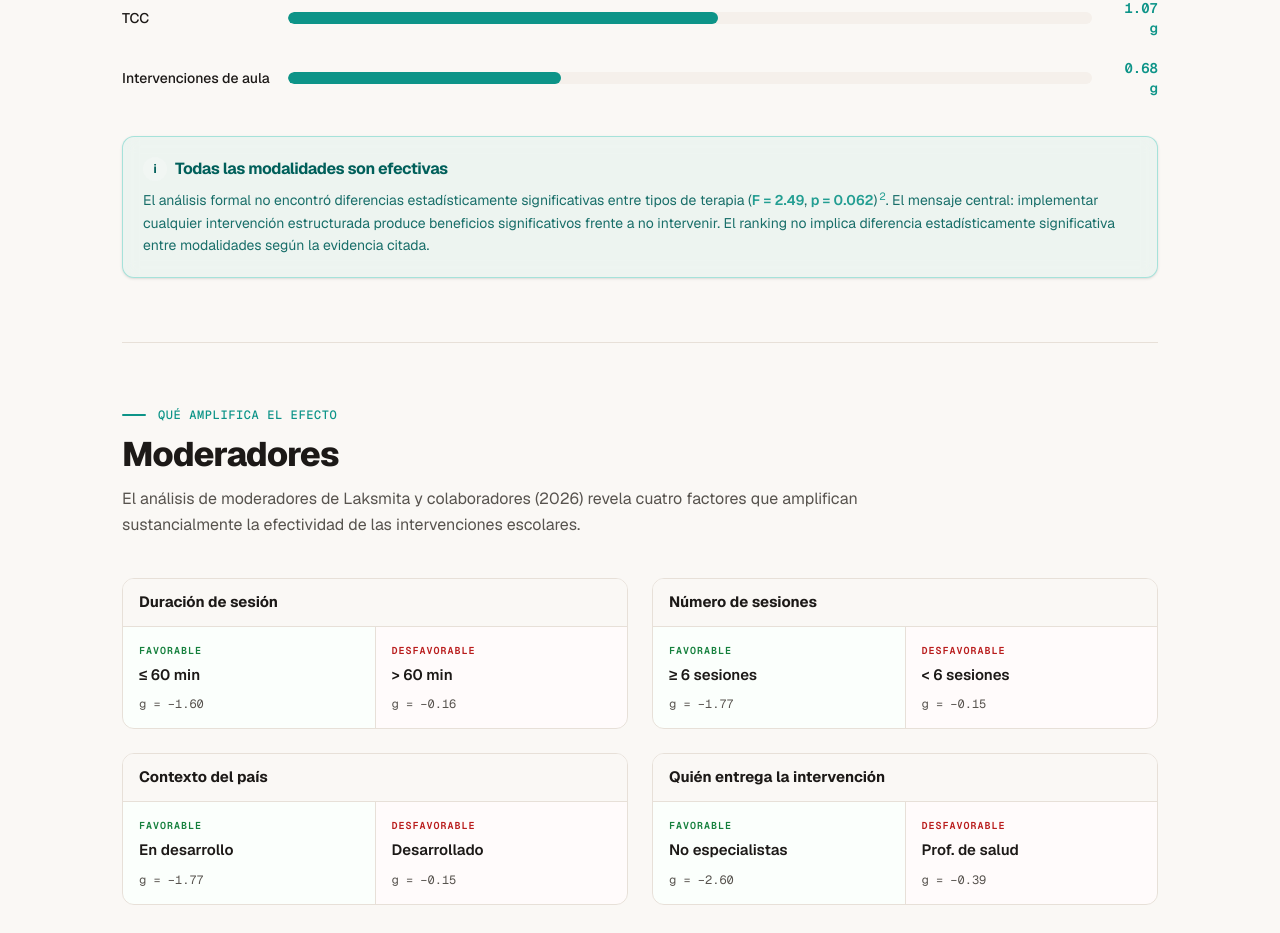
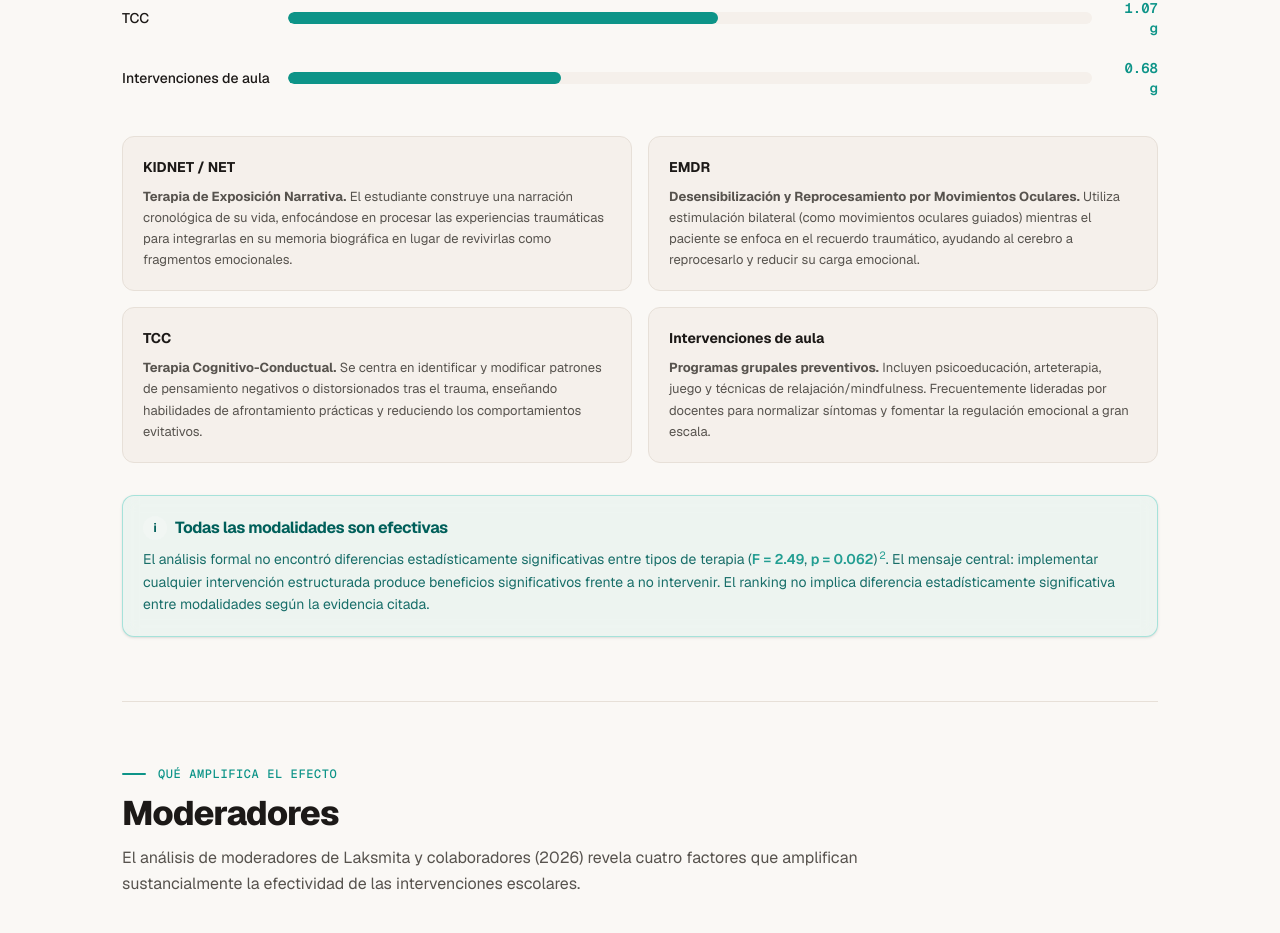
Before and after one commit to Mateob6/reconstruir-psi, a Next.js app: page /escuelas/evidencia in a window 1280 px wide. Shown: the part 2624-3557 px from the top of the page. Built offline with nearby package versions, Linux system fonts and the light colour scheme.

Commit message:
Mejora: descripciones breves de terapias en página de evidencia

```diff
--- a/src/app/escuelas/evidencia/page.tsx
+++ b/src/app/escuelas/evidencia/page.tsx
@@ -185,6 +185,33 @@ export default function EvidenciaPage() {
             <EffectBar label="TCC" value={1.07} maxValue={2.0} unit=" g" />
             <EffectBar label="Intervenciones de aula" value={0.68} maxValue={2.0} unit=" g" />
           </EffectBarList>
+
+          <div className="grid grid-cols-1 md:grid-cols-2 gap-4 mb-8">
+            <div className="p-5 rounded-xl border border-[var(--border)] bg-[var(--surface-raised)]">
+              <h4 className="font-bold text-[var(--foreground)] text-[14px] mb-2">KIDNET / NET</h4>
+              <p className="text-[13px] text-[var(--muted)] leading-relaxed">
+                <strong>Terapia de Exposición Narrativa.</strong> El estudiante construye una narración cronológica de su vida, enfocándose en procesar las experiencias traumáticas para integrarlas en su memoria biográfica en lugar de revivirlas como fragmentos emocionales.
+              </p>
+            </div>
+            <div className="p-5 rounded-xl border border-[var(--border)] bg-[var(--surface-raised)]">
+              <h4 className="font-bold text-[var(--foreground)] text-[14px] mb-2">EMDR</h4>
+              <p className="text-[13px] text-[var(--muted)] leading-relaxed">
+                <strong>Desensibilización y Reprocesamiento por Movimientos Oculares.</strong> Utiliza estimulación bilateral (como movimientos oculares guiados) mientras el paciente se enfoca en el recuerdo traumático, ayudando al cerebro a reprocesarlo y reducir su carga emocional.
+              </p>
+            </div>
+            <div className="p-5 rounded-xl border border-[var(--border)] bg-[var(--surface-raised)]">
+              <h4 className="font-bold text-[var(--foreground)] text-[14px] mb-2">TCC</h4>
+              <p className="text-[13px] text-[var(--muted)] leading-relaxed">
+                <strong>Terapia Cognitivo-Conductual.</strong> Se centra en identificar y modificar patrones de pensamiento negativos o distorsionados tras el trauma, enseñando habilidades de afrontamiento prácticas y reduciendo los comportamientos evitativos.
+              </p>
+            </div>
+            <div className="p-5 rounded-xl border border-[var(--border)] bg-[var(--surface-raised)]">
+              <h4 className="font-bold text-[var(--foreground)] text-[14px] mb-2">Intervenciones de aula</h4>
+              <p className="text-[13px] text-[var(--muted)] leading-relaxed">
+                <strong>Programas grupales preventivos.</strong> Incluyen psicoeducación, arteterapia, juego y técnicas de relajación/mindfulness. Frecuentemente lideradas por docentes para normalizar síntomas y fomentar la regulación emocional a gran escala.
+              </p>
+            </div>
+          </div>
 
           <Callout type="info" title="Todas las modalidades son efectivas">
             <p>
```
